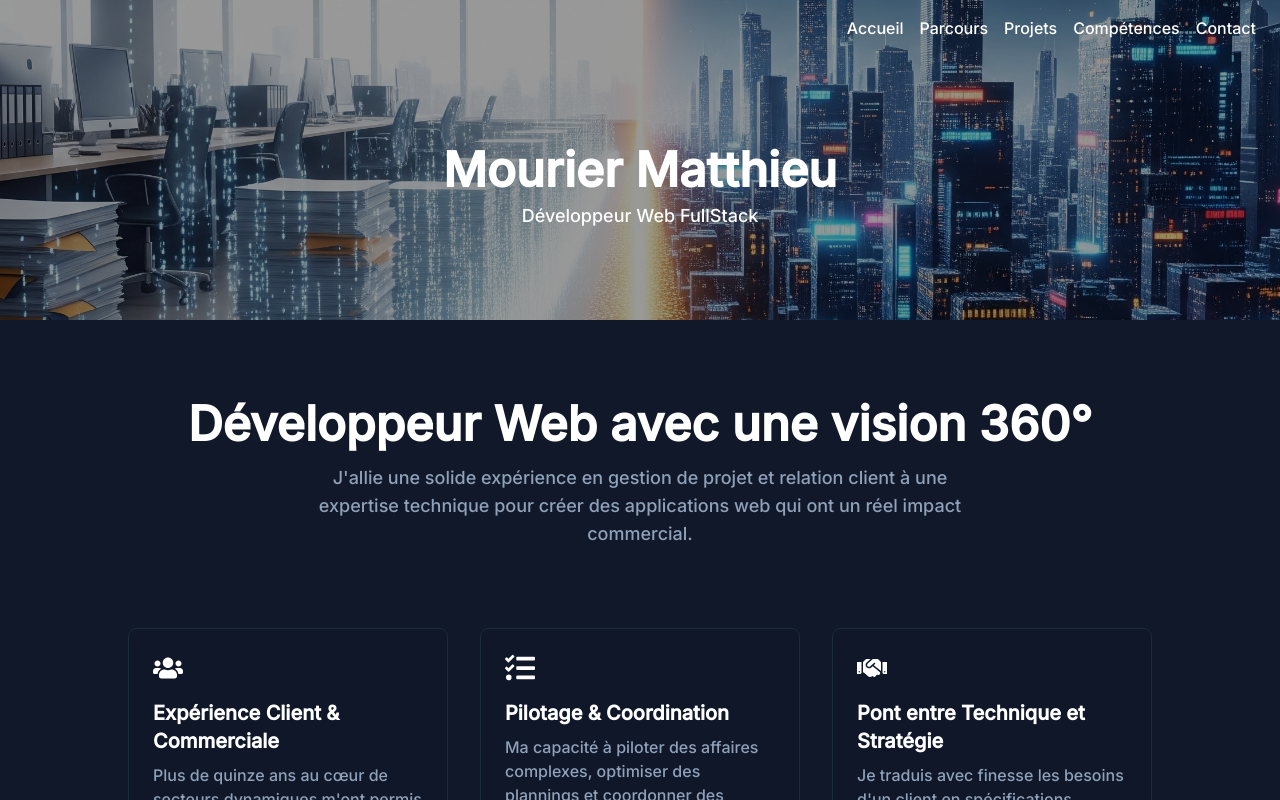
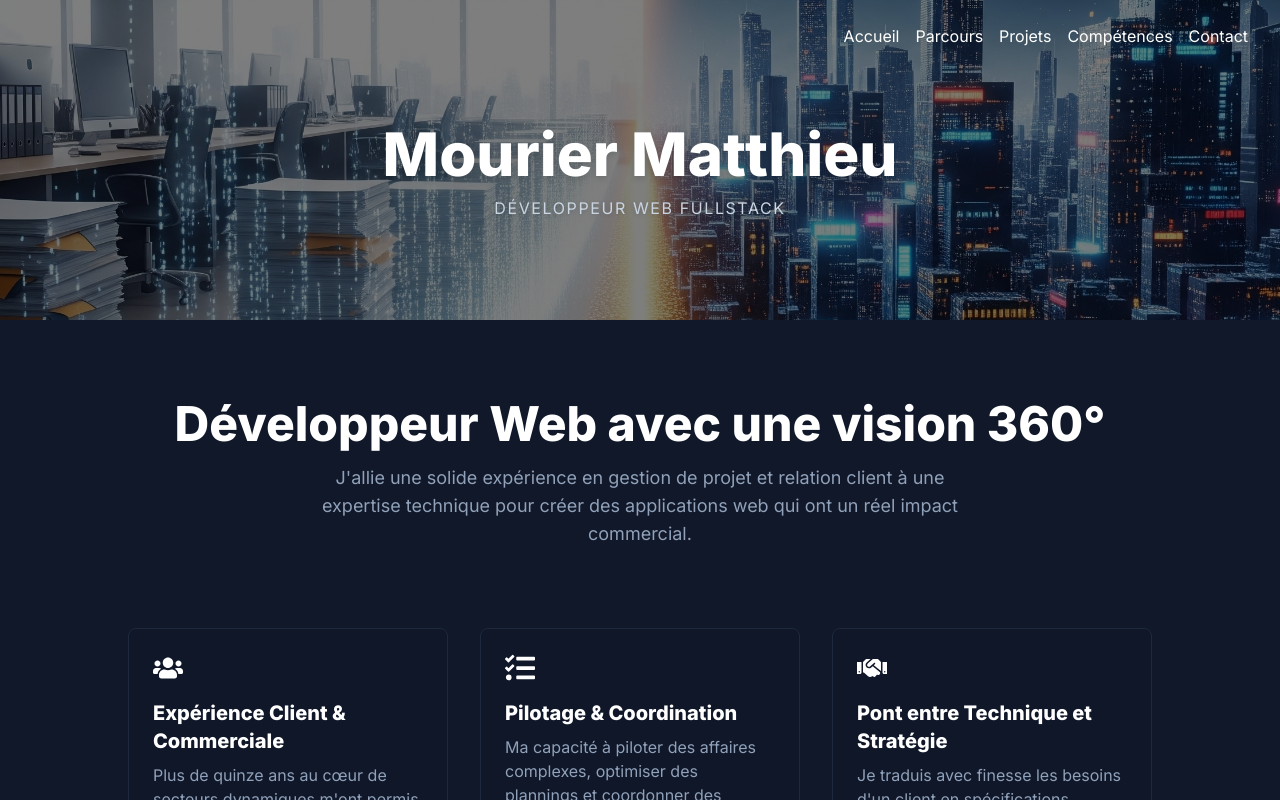
Before and after one commit to Vangelis-26/portofolio, a Next.js app: page / in a window 1280 px wide. Shown: the top 800 px of the page. Built offline with nearby package versions, Linux system fonts and the light colour scheme.

Commit message:
Fix visibility Header

```diff
--- a/src/app/layout.jsx
+++ b/src/app/layout.jsx
@@ -3,7 +3,7 @@ import "./globals.css";
 
 const inter = Inter({
   subsets: ["latin"],
-  weight: "500",
+  weight: ['400', '500', '600', '800'],
 });
 
 export const metadata = {
--- a/src/components/header/header.jsx
+++ b/src/components/header/header.jsx
@@ -5,7 +5,6 @@ import "../../app/globals.css";
 export default function Header() {
   return (
     <header className="relative w-full h-64 md:h-80 text-white">
-
       <Image
         src="/banniere.webp"
         alt="Bannière de la page d'accueil"
@@ -14,19 +13,27 @@ export default function Header() {
         priority
       />
 
-      <div className="absolute inset-0 bg-black/40"></div>
+      <div className="absolute inset-0 bg-black/50"></div>
 
-      <div className="relative z-10 flex flex-col h-full">
-        <div className="p-4">
+      <div className="relative z-10 flex flex-col h-full p-4 md:p-6">
+        <nav className="flex justify-end items-center">
           <NavLinks />
-        </div>
+        </nav>
 
         <div className="flex-grow flex flex-col items-center justify-center text-center px-4">
-          <h1 className="text-4xl md:text-5xl font-bold">Mourier Matthieu</h1>
-          <p className="mt-2 text-lg">Développeur Web FullStack</p>
+          <div className="animate-fade-in-up">
+            <h1 className="text-4xl md:text-6xl font-extrabold drop-shadow-md">
+              Mourier Matthieu
+            </h1>
+            <p
+              className="mt-3 text-base uppercase tracking-widest text-slate-300 drop-shadow-sm"
+              style={{ animationDelay: '200ms' }}
+            >
+              Développeur Web FullStack
+            </p>
+          </div>
         </div>
       </div>
-
     </header>
   );
 }
```
